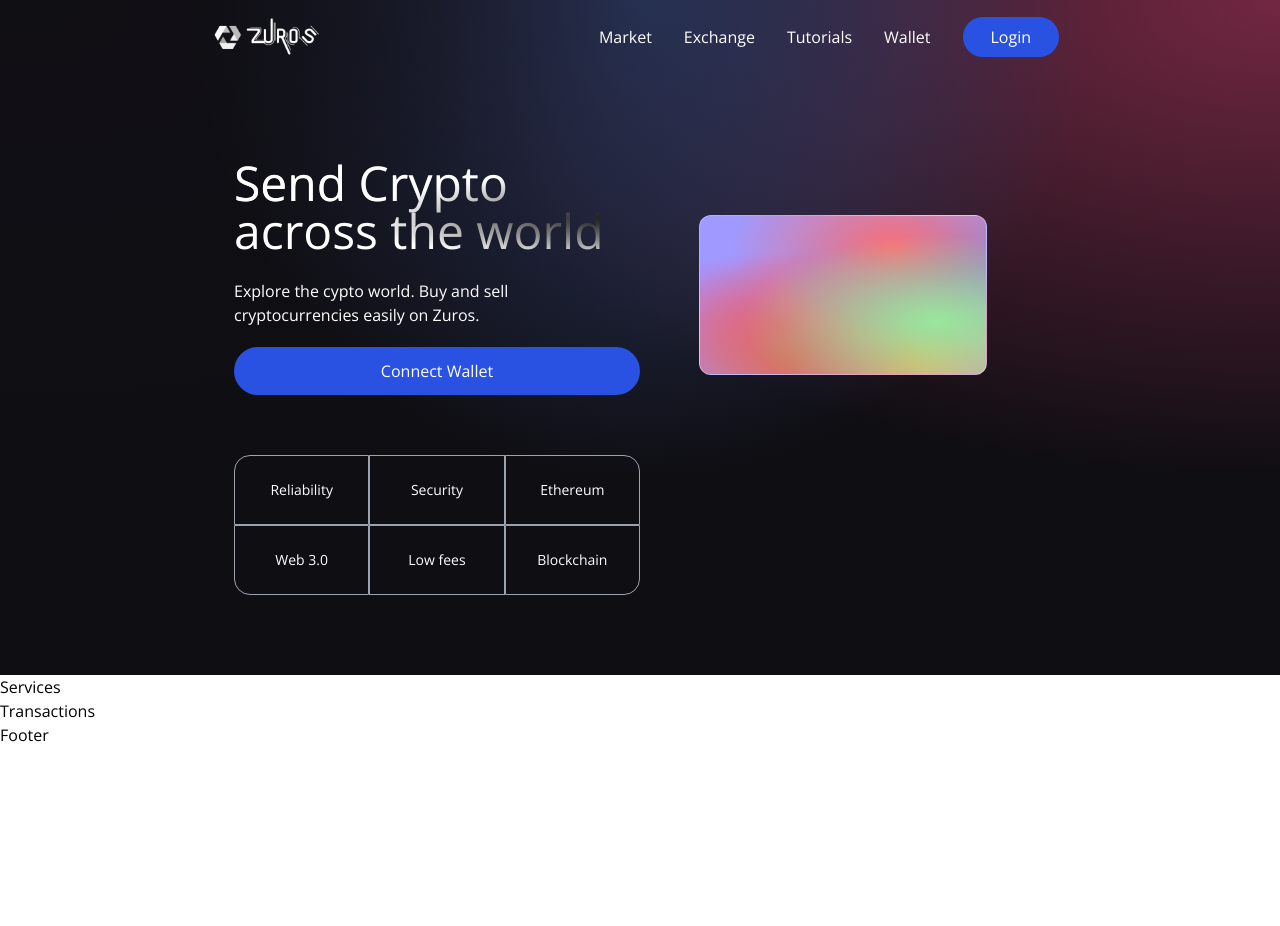
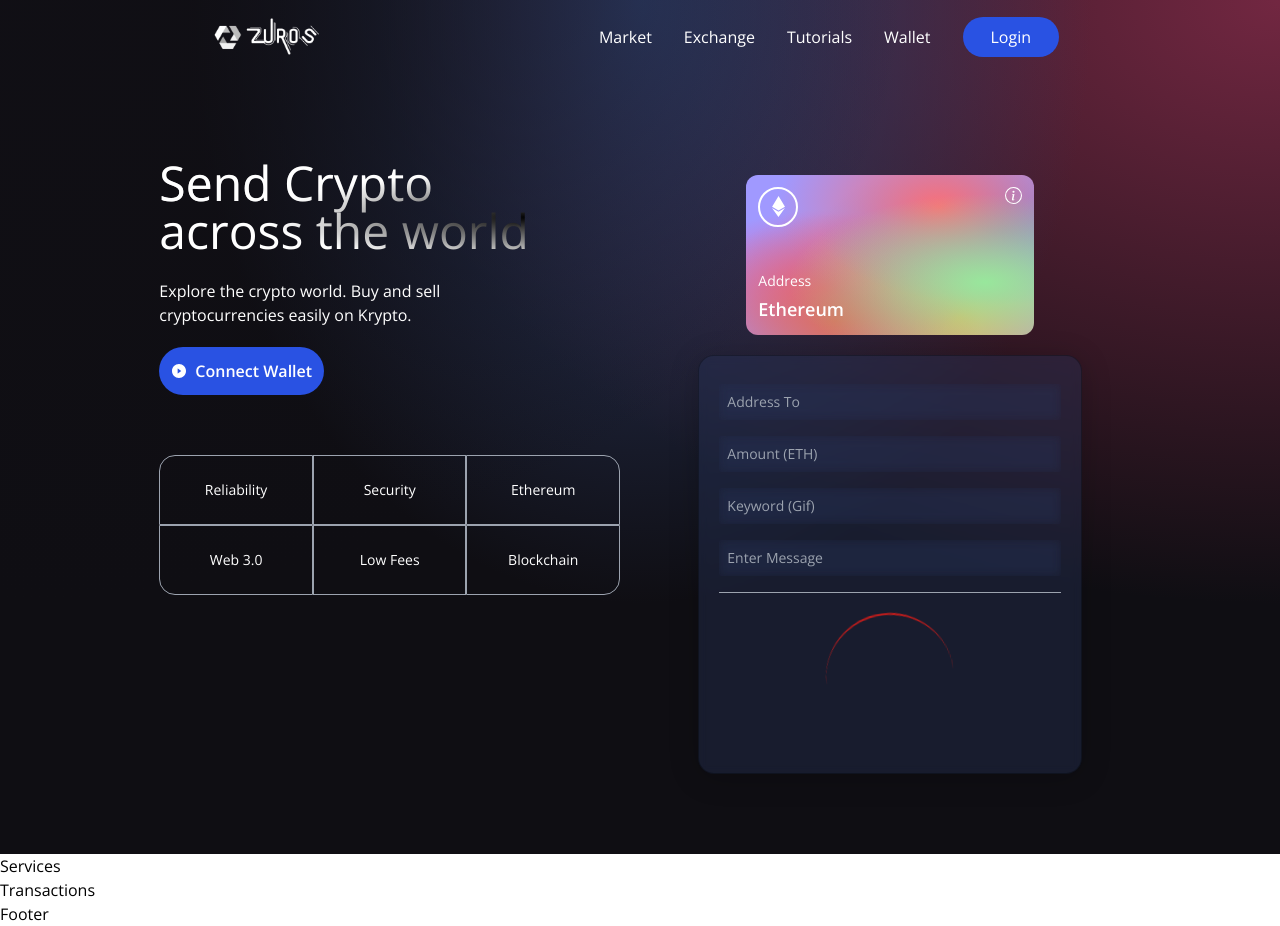
Before and after one commit to thevinitgupta/Zuros, a React (Vite) app in the folder client/: page / in a window 1280 px wide. Before the commit the page ends 800 px from the top, so only its background shows below. Built offline with nearby package versions, Linux system fonts and the light colour scheme.

Commit message:
completed design of welcome page

```diff
--- a/client/src/components/Loader.jsx
+++ b/client/src/components/Loader.jsx
@@ -1,7 +1,10 @@
 const Loader = () =>{
     return(
-        <h1>Loader</h1>
+        <div className="flex justify-center items-center py-3">
+            <div className="animate-spin rounded-full h-32 w-32 border-b-2 border-red-700"/>
+        </div>
     )
+
 }
 
 export default Loader
--- a/client/src/components/Welcome.jsx
+++ b/client/src/components/Welcome.jsx
@@ -6,38 +6,104 @@
 
 const commonStyles = "min-h-[70px] sm:px-0 px-2 sm:min-w-[120px] flex justify-center items-center border-[0.5px] border-gray-400 text-sm font-light text-white";
 
+const Input = ({placeholder, name,type,value,handleChange}) =>(
+    <input
+    placeholder={placeholder}
+    step="0.0001"
+    value={value}
+    onChange={(e)=>{
+        handleChange(e);
+    }}
+    className="my-2 w-full rounded-sm p-2 outline-none bg-transparent text-white border-none text-sm white-glassmorphism"
+    />
+)
+
 const Welcome = () =>{
     const connectWallet = () =>{}
+
+    const handleSubmit = () =>{
+
+    }
     return(
-        <div className='flex w-full justify-center items-center'>
-            <div className='flex mf:flex-col flex-row items-start justify-between md:p-20 py-12 px-4'>
-               <div className='flex flex-1 justify-start flex-col mf:mr-10'>
+        <div className="flex w-full justify-center items-center">
+      <div className="flex mf:flex-row flex-col items-start justify-between md:p-20 py-12 px-4">
+        <div className="flex flex-1 justify-start items-start flex-col mf:mr-10">
+          <h1 className="text-3xl sm:text-5xl text-white text-gradient py-1">
+            Send Crypto <br /> across the world
+          </h1>
+          <p className="text-left mt-5 text-white font-light md:w-9/12 w-11/12 text-base">
+            Explore the crypto world. Buy and sell cryptocurrencies easily on Krypto.
+          </p>
+            <button
+              type="button"
+              onClick={connectWallet}
+              className="flex flex-row justify-center items-center my-5 bg-[#2952e3] p-3 rounded-full cursor-pointer hover:bg-[#2546bd]"
+            >
+              <AiFillPlayCircle className="text-white mr-2" />
+              <p className="text-white text-base font-semibold">
+                Connect Wallet
+              </p>
+            </button>
 
-                <h1 className='text-3xl sm:text-5xl text-white text-gradient py-1'>Send Crypto <br /> across the world</h1>
+          <div className="grid sm:grid-cols-3 grid-cols-2 w-full mt-10">
+            <div className={`rounded-tl-2xl ${commonStyles}`}>
+              Reliability
+            </div>
+            <div className={commonStyles}>Security</div>
+            <div className={`sm:rounded-tr-2xl ${commonStyles}`}>
+              Ethereum
+            </div>
+            <div className={`sm:rounded-bl-2xl ${commonStyles}`}>
+              Web 3.0
+            </div>
+            <div className={commonStyles}>Low Fees</div>
+            <div className={`rounded-br-2xl ${commonStyles}`}>
+              Blockchain
+            </div>
+          </div>
+        </div>
+               <div className="flex flex-col flex-1 items-center justify-start w-full mf:mt-0 mt-10">
+          <div className="p-3 flex justify-end items-start flex-col rounded-xl h-40 sm:w-72 w-full my-5 eth-card .white-glassmorphism ">
+            <div className="flex justify-between flex-col w-full h-full">
+              <div className="flex justify-between items-start">
+                <div className="w-10 h-10 rounded-full border-2 border-white flex justify-center items-center">
+                  <SiEthereum fontSize={21} color="#fff" />
+                </div>
+                <BsInfoCircle fontSize={17} color="#fff" />
+              </div>
+              <div>
+                <p className="text-white font-light text-sm">
+                  Address
+                </p>
+                <p className="text-white font-semibold text-lg mt-1">
+                  Ethereum
+                </p>
+              </div>
+            </div>
+          </div>
+          <div className="p-5 sm:w-96 w-full flex flex-col justify-start items-center blue-glassmorphism">
+            <Input placeholder="Address To" name="addressTo" type="text" />
+            <Input placeholder="Amount (ETH)" name="amount" type="number"  />
+            <Input placeholder="Keyword (Gif)" name="keyword" type="text" />
+            <Input placeholder="Enter Message" name="message" type="text" />
 
-                <p className='text-left mt-5 text-white font-light md:w-9/12 w-11/12 text-base'>Explore the cypto world. Buy and sell cryptocurrencies easily on Zuros.</p>
+            <div className="h-[1px] w-full bg-gray-400 my-2" />
 
-                <button type="button" className='flex flex-row justify-center items-center my-5 bg-[#2952e3] p-3 rounded-full cursor-pointer hover:bg-[#2546bd]' onClick={connectWallet}>
-                    <p className='text-white text-base font-semiBold'>Connect Wallet</p>
+            {true
+              ? <Loader />
+              : (
+                <button
+                  type="button"
+                  onClick={handleSubmit}
+                  className="text-white w-full mt-2 border-[1px] p-2 border-[#3d4f7c] hover:bg-[#3d4f7c] rounded-full cursor-pointer"
+                >
+                  Send now
                 </button>
-
-                <div className='grid sm:grid-cols-3 grid-cols-2 w-full mt-10'>
-                    <div className={`rounded-tl-2xl ${commonStyles}`}> Reliability</div>
-                    <div className={`${commonStyles}`}> Security</div>
-                    <div className={`rounded-tr-2xl ${commonStyles}`}> Ethereum</div>
-
-                    <div className={`rounded-bl-2xl ${commonStyles}`}> Web 3.0</div>
-                    <div className={`${commonStyles}`}> Low fees</div>
-                    <div className={`rounded-br-2xl ${commonStyles}`}> Blockchain</div>
-                </div>
-               </div>
-
-                <div className='flex flex-col flex-1 items-center justify-start w-full mf:mt-0 mt-10'>
-                    <div className='p-3 justify-end items-start flex-col rounded-xl h-40 sm:w-72 w-full my-5 eth-card white-glassmorphism'></div>
-                </div>
-
-            </div>
+              )}
+          </div>
         </div>
+      </div>
+    </div>
     )
 }
 
--- a/client/tailwind.config.cjs
+++ b/client/tailwind.config.cjs
@@ -1,8 +1,35 @@
-/** @type {import('tailwindcss').config} */
 module.exports = {
-  content: ["./src/**/*.{html,jsx}"],
+  purge: ["./src/**/*.{js,jsx,ts,tsx}", "./public/index.html"],
+  mode: "jit",
+  darkMode: false, // or 'media' or 'class'
   theme: {
+    fontFamily: {
+      display: ["Open Sans", "sans-serif"],
+      body: ["Open Sans", "sans-serif"],
+    },
+    extend: {
+      screens: {
+        mf: "990px",
+      },
+      keyframes: {
+        "slide-in": {
+          "0%": {
+            "-webkit-transform": "translateX(120%)",
+            transform: "translateX(120%)",
+          },
+          "100%": {
+            "-webkit-transform": "translateX(0%)",
+            transform: "translateX(0%)",
+          },
+        },
+      },
+      animation: {
+        "slide-in": "slide-in 0.5s ease-out",
+      },
+    },
+  },
+  variants: {
     extend: {},
   },
   plugins: [],
-}
+};
```
